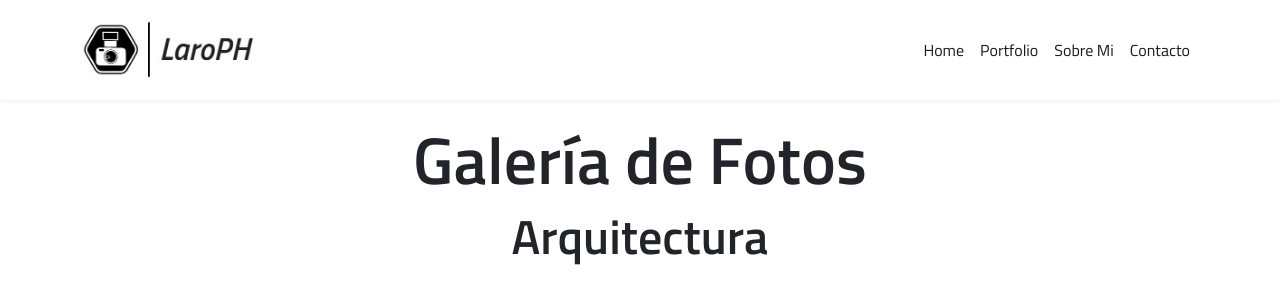
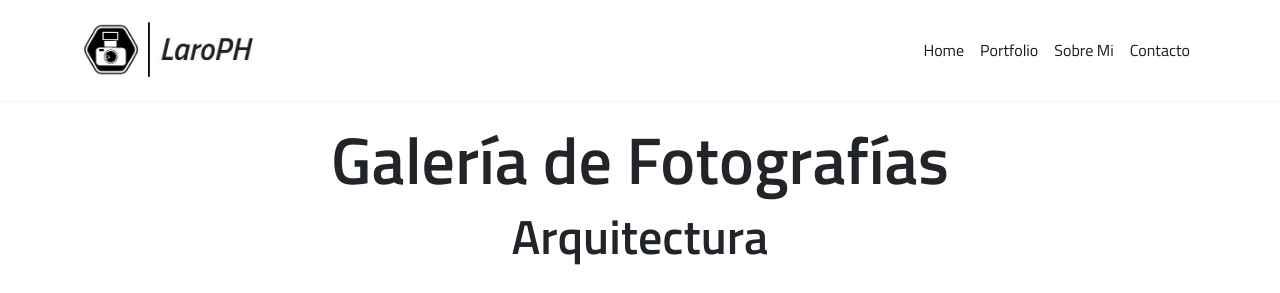
Before and after one commit to FedeLaro/Laro-PH, a website: page portfolio.html in a window 1280 px wide. Shown: the top 293 px of the page. Drawn offline with nearby package versions, Linux system fonts and the light colour scheme.

Commit message:
Cambié el h1 en portfolio

```diff
--- a/portfolio.html
+++ b/portfolio.html
@@ -47,21 +47,6 @@
                     <li class="nav-item">
                         <a class="nav-link" href="portfolio.html" id="portfolio">Portfolio</a>
                     </li>
-
-                    <!-- DROPDOWN, VER COMO IMPLEMENTARLO
-                        <li class="nav-item dropdown">
-                            <a class="nav-link dropdown-toggle" href="#" id="navbarDropdown" role="button" data-toggle="dropdown" aria-haspopup="true" aria-expanded="false">
-                                Dropdown
-                            </a>
-                            <div class="dropdown-menu" aria-labelledby="navbarDropdown">
-                                <a class="dropdown-item" href="#">Action</a>
-                                <a class="dropdown-item" href="#">Another action</a>
-                                <div class="dropdown-divider"></div>
-                                <a class="dropdown-item" href="#">Something else here</a>
-                            </div>
-                        </li>
-                        -->
-
                     <li class="nav-item">
                         <a class="nav-link" href="sobre-mi.html" id="about-me">Sobre Mi</a>
                     </li>
@@ -75,7 +60,7 @@
 
     <section id="galery">
         <div class="container">
-            <h1 class="text-dark text-center">Galería de Fotos</h1>
+            <h1 class="text-dark text-center">Galería de Fotografías</h1>
             <div class="text-center">
                 <h2 class="text-dark">Arquitectura</h2>
                 <p>Lorem ipsum dolor sit, amet consectetur adipisicing elit. Eius veritatis recusandae hic, mollitia quas amet ipsam aliquam quam in voluptatum iusto ipsa aspernatur illo cumque. Quos officia ab quod in!</p>
```
